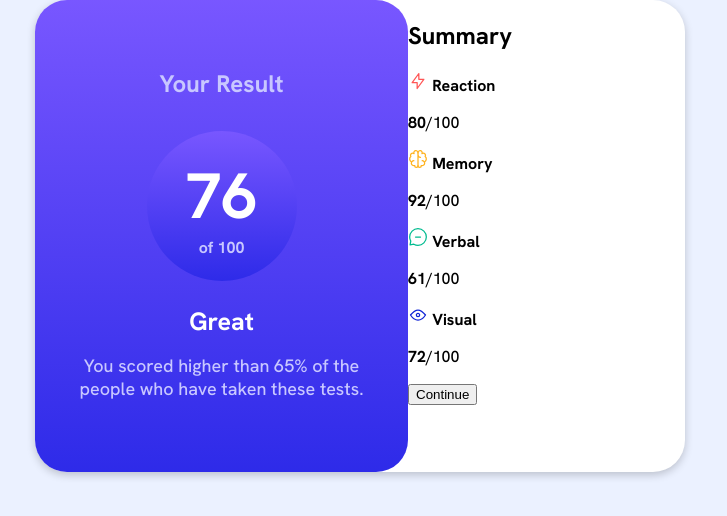
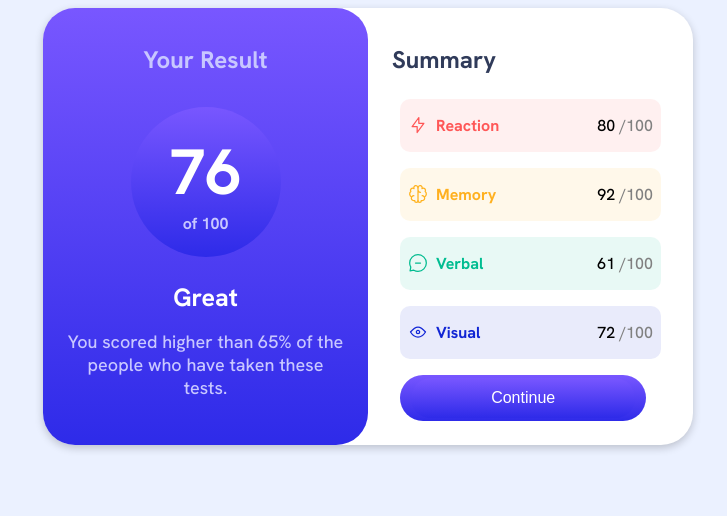
Before and after one commit to tonydotcom/results-summary-component, a plain HTML site: page index.html in a window 1280 px wide. Shown: the whole page, without its empty margins (280-1007 px from the left). Drawn offline with Linux system fonts and the light colour scheme.

Commit message:
V1.0
Final :)

```diff
--- a/index.html
+++ b/index.html
@@ -13,6 +13,7 @@
 </head>
 <body>
 <div class="cards">
+  <div class="card-container">
   <section class="result">
     <h1 class="title">Your Result</h1>
     <section class="circle">
@@ -24,42 +25,43 @@
       <p>You scored higher than 65% of the people who have taken these tests.</p>
     </section>
   </section>
-  <section class="summary">
+  <section class="sumario">
     <h1 class="title">Summary</h1>
     <div class="rows">
-      <div class="row">
+      <div class="row-one">
         <div class="badge">
           <img src="assets/images/icon-reaction.svg">
           <b>Reaction</b>
         </div>
-       <p><b>80</b>/100</p>
+       <p><b2>80 </b2>/100</p>
       </div>
-      <div class="row">
+      <div class="row-two">
         <div class="badge">
           <img src="/assets/images/icon-memory.svg">
           <b>Memory</b>
         </div>
-        <p><b>92</b>/100</p>
+        <p><b2>92 </b2>/100</p>
       </div>
-      <div class="row">
+      <div class="row-three">
         <div class="badge">
           <img src="/assets/images/icon-verbal.svg">
           <b>Verbal</b>
         </div>
-        <p><b>61</b>/100</p>
+        <p><b2>61 </b2>/100</p>
       </div>
-      <div class="row">
+      <div class="row-four">
         <div class="badge">
           <img src="/assets/images/icon-visual.svg">
           <b>Visual</b>
         </div>
-        <p><b>72</b>/100</p>
+        <p><b2>72 </b2>/100</p>
       </div>
       <div class="button">
         <button class="button">Continue</button>
       </div>
     </div>
   </section>
+  </div>
 </div>
 </body>
 </html>
--- /dev/null
+++ b/style-DESKTOP-MN5AU0H.css
@@ -0,0 +1,91 @@
+@import url('https://fonts.googleapis.com/css2?family=Hanken+Grotesk:wght@500;700;800&display=swap');
+
+html{
+    margin: 0;
+    padding: 0;
+    box-sizing: border-box;
+    font-family: "Hanken Grotesk";
+    background-color:hsl(221, 100%, 96%);
+}
+body{
+    min-width: 100vw;
+    margin: 0;
+    display: flex;
+    align-items: center;
+    justify-content: center;
+    }
+.card-container{
+    display: flex;
+    width: 100%;
+}
+.cards{
+    box-shadow: rgba(0, 0, 0, 0.20) 0px 3px 8px;
+    border-radius: 2rem;
+    width: 650px;
+    background-color: hsl(0, 0%, 100%);
+
+}
+.result{
+    background-image: linear-gradient(to bottom, hsl(252, 100%, 67%), hsl(241, 81%, 54%));
+    width: 50%;
+    padding: 3rem 1.5rem;
+    border-radius: 2rem;
+    text-align: center;
+    display: flex;
+    flex-direction: column;
+    align-items: center;
+    gap: 1rem;
+}
+.result .title{
+    color: hsl(241, 100%, 89%);
+    margin-bottom: 1rem;
+}
+.result .circle{
+    width: 150px;
+    height: 150px;
+    border-radius: 50%;
+    background-image: linear-gradient(to bottom, hsl(252, 100%, 67%), hsl(241, 81%, 54%));
+    display: flex;
+    flex-direction: column;
+    justify-content: center;
+    align-items: center;
+}
+.circle h1{
+    color: hsl(0, 0%, 100%);
+    font-size: 4rem;
+    margin: 0;
+}
+
+.circle b{
+    margin: 0;
+    color: hsl(241, 100%, 89%);
+}
+.info{
+    margin: 0;
+}
+.info h1{
+    color: hsl(0, 0%, 100%);
+    margin: 0;
+    padding: 0.5rem;
+    font-size: 25px;
+}
+.info p{
+    color: hsl(241, 100%, 89%);
+    margin: 0rem;
+    padding-bottom: 1.5rem;
+    padding-top: 0.5rem;
+    font-size: 18px;
+}
+.main{
+    margin: 0;
+    padding: 0;
+
+}
+.sumarry{
+    width: 50%;
+    display: flex;
+    flex-direction: column;
+}
+.summary h1{
+
+}
--- a/style.css
+++ b/style.css
@@ -8,23 +8,27 @@ html{
     background-color:hsl(221, 100%, 96%);
 }
 body{
-    min-width: 100vh;
-    margin: 0;
+    min-width: 100vw;
+    position: absolute;
     display: flex;
     align-items: center;
     justify-content: center;
     }
+.card-container{
+    display: flex;
+    width: 100%;
+}
 .cards{
     box-shadow: rgba(0, 0, 0, 0.20) 0px 3px 8px;
     border-radius: 2rem;
     width: 650px;
     background-color: hsl(0, 0%, 100%);
-    display: flex;
+
 }
 .result{
     background-image: linear-gradient(to bottom, hsl(252, 100%, 67%), hsl(241, 81%, 54%));
     width: 50%;
-    padding: 3rem 1.5rem;
+    padding: 1rem 1.5rem;
     border-radius: 2rem;
     text-align: center;
     display: flex;
@@ -77,9 +81,118 @@ body{
     padding: 0;
 
 }
-.sumarry{
+.sumario{
     width: 50%;
-    padding: 3rem 1.5rem;
     display: flex;
     flex-direction: column;
+    padding: 1rem 1.5rem;
 }
+.sumario h1{
+    color: hsl(224, 30%, 27%);
+    margin-bottom: 1rem;
+}
+.rows{
+    display: flex;
+    flex-direction: column;
+    gap: 0.8;
+}
+.badge{
+    display: flex;
+    align-items: center;
+    padding: 0.5rem;
+}
+.row-one{
+    background-color: hsla(0, 100%, 67%, 0.09);
+    margin: 0.5rem 0.5rem;
+    border-radius: 10px;
+    display: flex;
+    justify-content: space-between;
+    align-items: center;
+}
+.row-one b{
+    color: hsl(0, 100%, 67%);
+    margin-left: 0.5rem;
+}
+.row-one p{
+    color: gray;
+    margin-right: 0.5rem;
+}
+.row-one p b2{
+    color: black;
+}
+.row-two{
+    background-color: hsla(39, 100%, 56%, 0.09);
+    margin: 0.5rem 0.5rem;
+    border-radius: 10px;
+    display: flex;
+    justify-content: space-between;
+    align-items: center;
+}
+.row-two b{
+    color: hsl(39, 100%, 56%);
+    margin-left: 0.5rem;
+}
+.row-two p{
+    color: gray;
+    margin-right: 0.5rem;
+}
+.row-two p b2{
+    color: black;
+}
+.row-three{
+    background-color: hsl(166, 100%, 37%, 0.09);
+    margin: 0.5rem 0.5rem;
+    border-radius: 10px;
+    display: flex;
+    justify-content: space-between;
+    align-items: center;
+}
+.row-three b{
+    color: hsl(166, 100%, 37%);
+    margin-left: 0.5rem;
+}
+.row-three p{
+    color: gray;
+    margin-right: 0.5rem;
+}
+.row-three p b2{
+    color: black;
+}
+.row-four{
+    background-color: hsl(234, 85%, 45%, 0.09);
+    margin: 0.5rem 0.5rem;
+    border-radius: 10px;
+    display: flex;
+    justify-content: space-between;
+    align-items: center;
+}
+.row-four b{
+    color: hsl(234, 85%, 45%);
+    margin-left: 0.5rem;
+}
+.row-four p{
+    color: gray;
+    margin-right: 0.5rem;
+}
+.row-four p b2{
+    color: black;
+}
+.button{
+    width: 15rem;
+    height: 2.5rem;
+    display: flex;
+    justify-content: center;
+    margin: 0.5rem .5rem;
+    padding: 0.2rem 0.2rem;
+    border-radius: 30px;
+    border: none;
+    font-size: 1rem;
+    align-items: center;
+    cursor: pointer;
+    transition-duration: 0.01ms;
+    color: white;
+    background-image: linear-gradient(to bottom, hsl(252, 100%, 67%), hsl(241, 81%, 54%));
+}
+.button:hover{
+    background: hsl(224, 30%, 27%);
+}
```
Also changed, not shown: design/active-states.jpg (deleted), design/desktop-design.jpg (deleted), design/desktop-preview.jpg (deleted), design/mobile-design.jpg (deleted), 3 other files.
